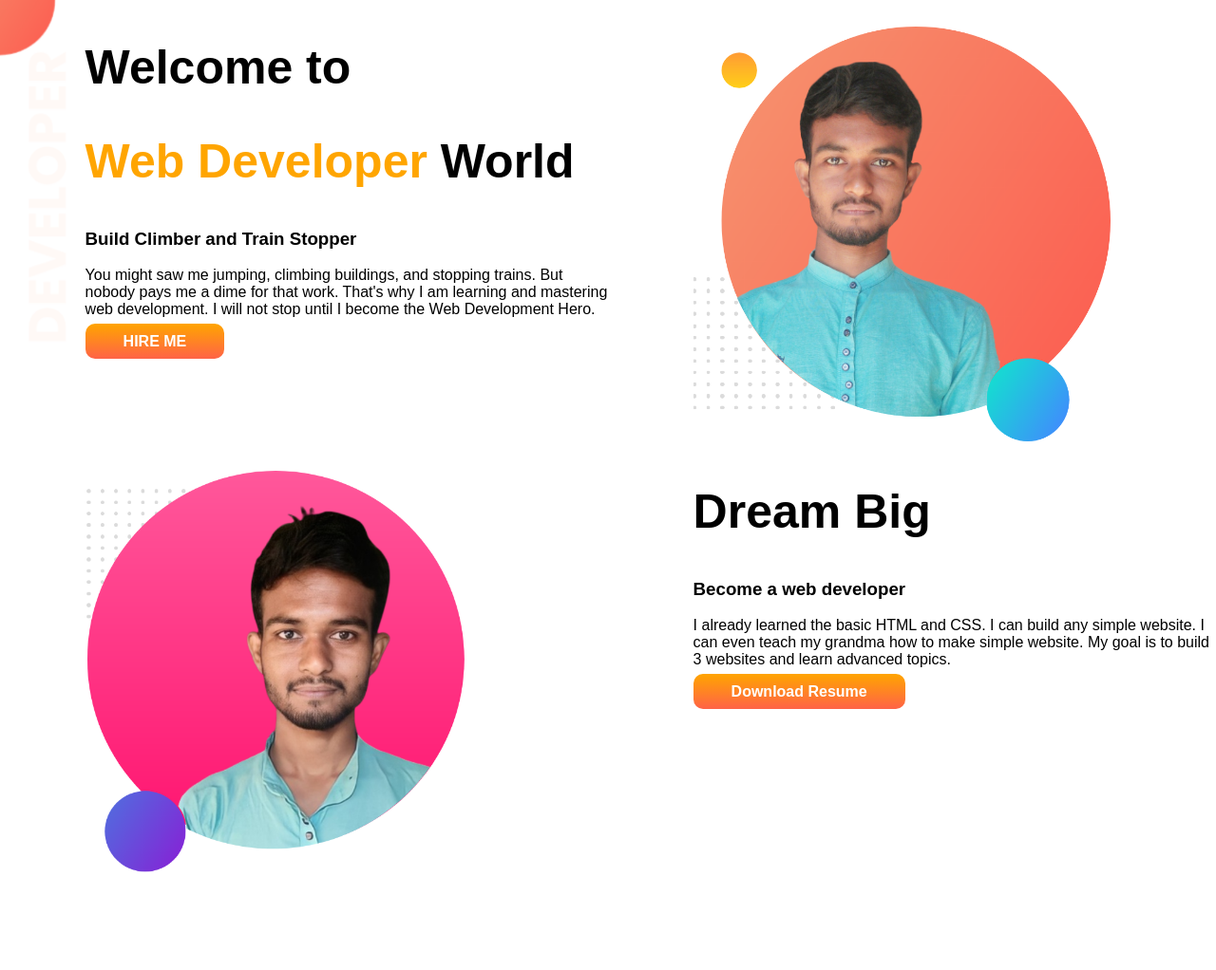
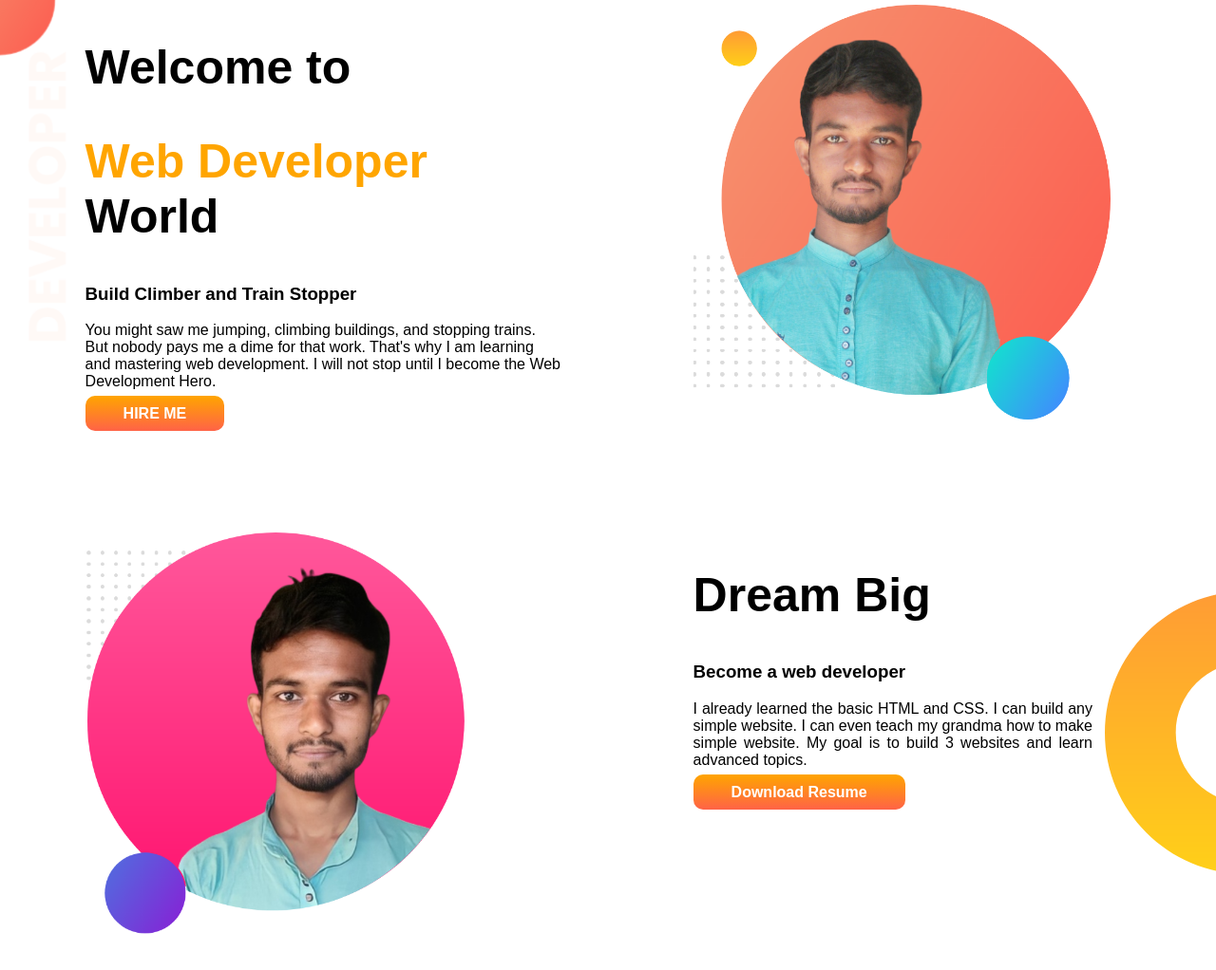
Before and after one commit to hussainali2023/developer-portfolio, a plain HTML site: page index.html in a window 1280 px wide. Shown: the whole page at 95% size. Before the commit the page ends 923 px from the top, so only its background shows below. Drawn offline with Linux system fonts and the light colour scheme; a web font is replaced by a local one.

Commit message:
dream-big-section

```diff
--- a/index.html
+++ b/index.html
@@ -11,25 +11,26 @@
     <link rel="stylesheet" href="style.css">
 </head>
 <body>
-    <section class="top-banner"><div class="half-width">
+    <section class="top-banner"><div class="half-width"><div class="half-width-notes">
 <h1>Welcome to</h1>
 <h1><span>Web Developer</span> World</h1>
 <h3>Build Climber and Train Stopper</h3>
 <p>You might saw me jumping, climbing buildings, and stopping trains. But nobody pays me a dime for that work. That's why I am learning and mastering web development. I will not stop until I become the Web Development Hero.</p>
-<a class="link-button" href="https://www.google.com" target="_blank">HIRE ME</a></div>
+<a class="link-button" href="https://www.google.com" target="_blank">HIRE ME</a></div></div>
 
 <div class="half-width"><img src="images/pic1.png" alt=""></div></section>
-<section>
+<section class="dream-big">
     <div class="half-width">
 <img src="images/pic2.png" alt="">
     </div>
     <div class="half-width">
-        <h1>Dream Big</h1>
+       <div class="dream-big-notes"> <h1>Dream Big</h1>
         <h3>
             Become a web developer
         </h3>
         <p>I already learned the basic HTML and CSS. I can build any simple website. I can even teach my grandma how to make simple website. My goal is to build 3 websites and learn advanced topics.</p>
-        <a class="link-button" href="https://www.google.com" target="_blank">Download Resume</a>
+        <a class="link-button" href="https://www.google.com" target="_blank">Download Resume</a></div>
+
 
     </div>
 </section>
--- a/style.css
+++ b/style.css
@@ -5,6 +5,12 @@
 .top-banner{
     background-image: url(images/top-banner.png);
     background-repeat: no-repeat;
+}
+.dream-big{
+    background-image: url(images/dream-bg.png);
+    background-repeat: no-repeat;
+    background-position: right;
+
 }
 h1{
     font-family: 'Trispace', sans-serif;
@@ -15,6 +21,7 @@ span{
 }
 section{
 display: flex;
+margin-bottom: 110px;
 }
 .half-width{
     width: 50%;
@@ -22,7 +29,7 @@ display: flex;
 }
 .half-width img{
     width: 80%;
-    padding-top: 5%;
+    margin-top: 5px;
 }
 .link-button{
     text-decoration: none;
@@ -31,7 +38,13 @@ display: flex;
     border-radius: 10px;
     color: white;
     font-weight: 700;
+}
+.half-width-notes{
+    margin-right: 50px;
+    text-align:
+}
 
-
-
+.dream-big-notes{
+    margin-right: 130px;
+    text-align: justify;
 }
```
